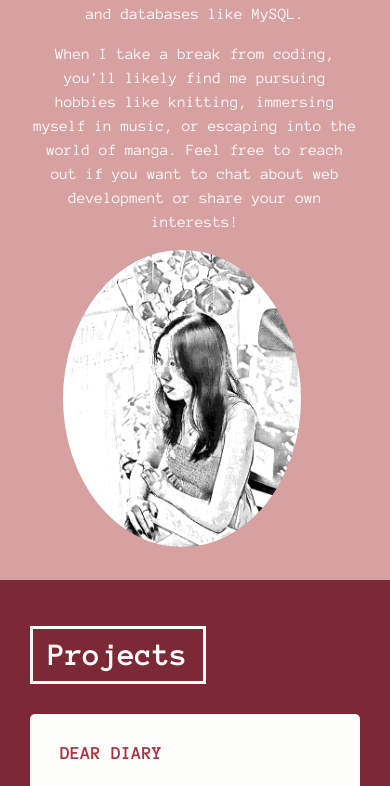
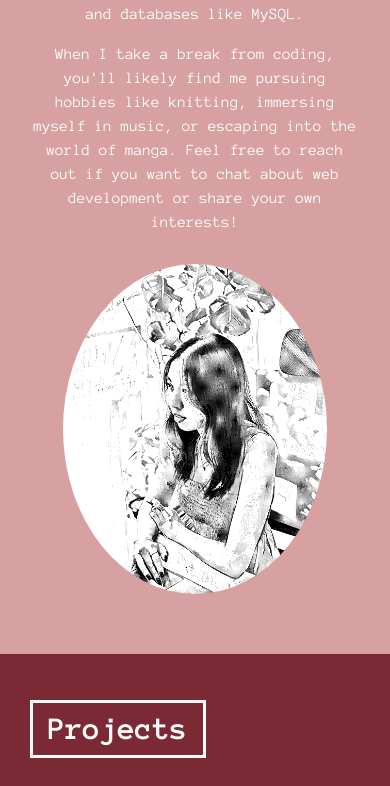
Before and after one commit to longvorleak/longvorleak.github.io, a PHP site: page / in a window 390 px wide. Shown: the part 1024-1810 px from the top of the page. Run offline with PHP 8.4, Linux system fonts and the light colour scheme; some libraries are stand-ins or nearby versions; some web fonts are replaced.

Commit message:
fix margin

```diff
--- a/style.css
+++ b/style.css
@@ -256,11 +256,6 @@ nav {
     font-size: 1em;
 }
 
-.manga-pic {
-    width: 38%;
-    display: block;
-    margin: auto 0px auto 0px;
-}
 
 .name {
     color: var(--main-accent);
@@ -268,11 +263,16 @@ nav {
     font-size: 1.4em;
 }
 
+.manga-pic {
+    width: 550px;
+    height: auto;
+}
+
 #pro-manga-pic {
     border-radius: 50%;
-    /* width: 380px; */
-    width: 90%;
-    height: auto;
+    width: 80%;
+    display: block;
+    margin: auto;
 }
 /* === PROJECTS === */
 
@@ -428,9 +428,13 @@ footer {
     }
 
     .manga-pic {
-        display: block;
-        margin: 10px auto 0px auto;
+        width: 100%;
+        height: auto;
+    }
+
+    #pro-manga-pic {
         width: 80%;
+        margin: 30px auto;
     }
 
 }
```
